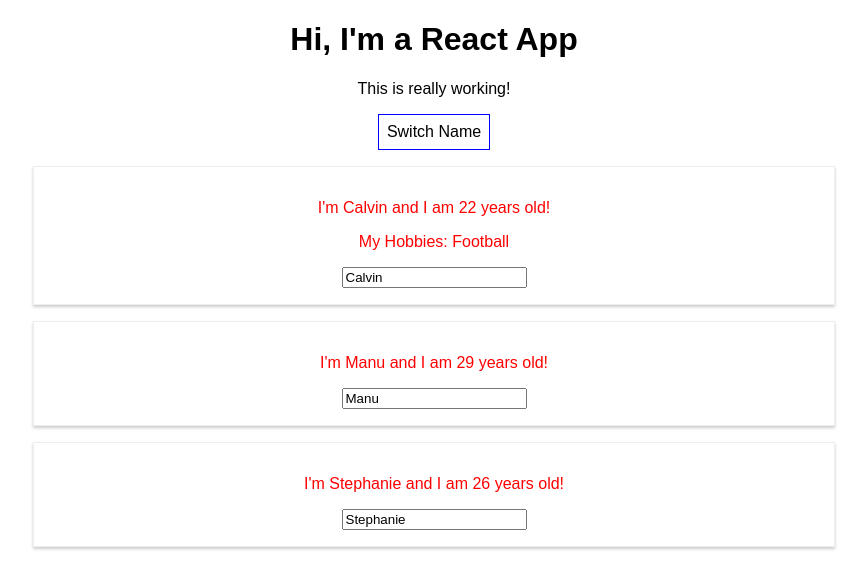
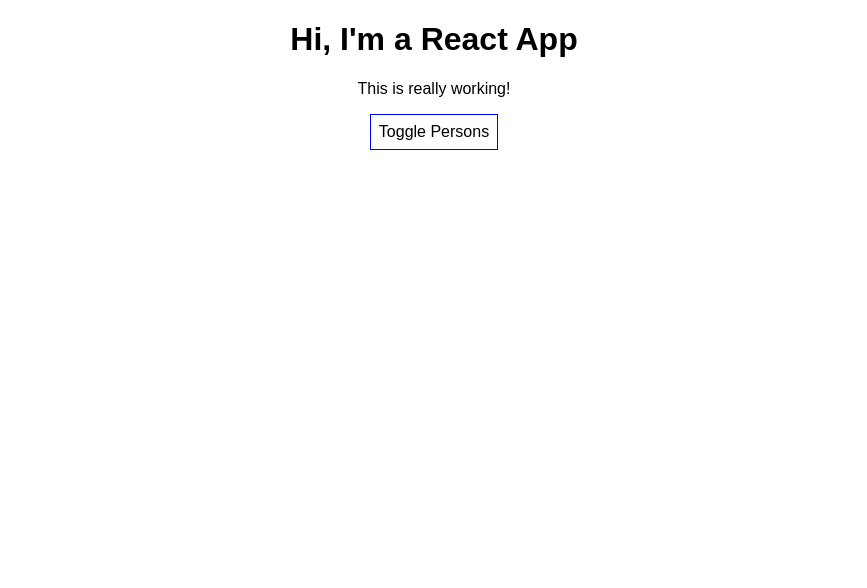
Before and after one commit to calvin1337/React, a React (Create React App) app in the folder react-complete-guide/: page / in a window 1280 px wide. Shown: the top 588 px of the page, without its empty margins (206-1073 px from the left). Built offline with nearby package versions, Linux system fonts and the light colour scheme.

Commit message:
Added a toggle handler

```diff
--- a/react-complete-guide/src/App.js
+++ b/react-complete-guide/src/App.js
@@ -1,6 +1,7 @@
 import React, { Component } from 'react';
 import Person from "./Person/Person";
 import './App.css';
+
 
 class App extends Component {
   state = {
@@ -9,7 +10,8 @@ class App extends Component {
       { name: 'Manu', age: 29 },
       { name: 'Stephanie', age: 26 }
     ],
-    otherState: 'some other value'
+    otherState: 'some other value',
+    showPersons : false
   };
 
   switchNameHandler = (newName) => {
@@ -37,6 +39,13 @@ class App extends Component {
 
   }
 
+
+  togglePersonsHandler = () => {
+
+    const doesShow = this.state.showPersons;
+    this.setState({showPersons: !doesShow});
+  }
+
   render() {
 
     const style = {
@@ -47,32 +56,29 @@ class App extends Component {
       cursor: "pointer"
     };
 
+    let persons = null;
+
+    if (this.state.showPersons){
+      persons = (
+        <div>
+          {this.state.persons.map(person => {
+            return <Person
+            name={person.name}
+            age={person.age} />
+          })}
+        </div>
+
+      );
+    }
 
     return (
       <div className="App">
         <h1>Hi, I'm a React App</h1>
         <p>This is really working!</p>
+
         <button style={style}
-        onClick={this.switchNameHandler.bind(this, "Prince Calven")}>Switch Name</button>
-        <Person
-          name={this.state.persons[0].name}
-          age={this.state.persons[0].age}
-          click={this.switchNameHandler.bind(this, "Max!")}
-          >
-
-          My Hobbies: Football
-        </Person>
-        <Person
-          name={this.state.persons[1].name}
-          age={this.state.persons[1].age}
-          changed={this.nameChangedHandler}
-        >
-
-        </Person>
-        <Person
-          name={this.state.persons[2].name}
-          age={this.state.persons[2].age}
-        />
+        onClick={this.togglePersonsHandler}>Toggle Persons</button>
+        {persons}
       </div>
     );
     // return React.createElement('div', {className: 'App'}, React.createElement('h1', null, 'Does this work now?'));
```
